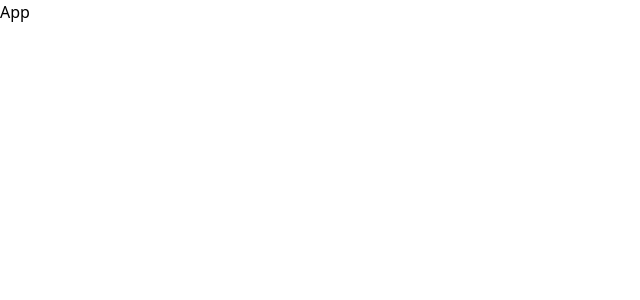
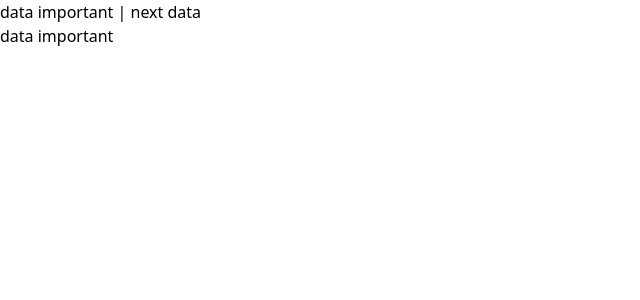
Before and after one commit to gityashh/LearnReact, a React (Vite) app: page / in a window 1280 px wide. Shown: the top 300 px of the page, without its empty margins (0-640 px from the left). Built offline with nearby package versions, Linux system fonts and the light colour scheme.

Commit message:
complete

```diff
--- a/src/App.jsx
+++ b/src/App.jsx
@@ -1,9 +1,12 @@
 import React from 'react'
+import Top from './components/Top'
+import Footer from './components/Footer'
 
 const App = () => {
-  return (
-    <div>App</div>
-  )
+  return <>
+    <Top />
+    <Footer />
+    </>
 }
 
 export default App
--- a/src/components/Footer.jsx
+++ b/src/components/Footer.jsx
@@ -0,0 +1,11 @@
+import React, { useContext } from 'react'
+import { dataContext } from '../contexts/NewContext'
+
+const Footer = () => {
+    const data = useContext(dataContext)[0];
+  return (
+      <div>{ data }</div>
+  )
+}
+
+export default Footer
--- a/src/components/Top.jsx
+++ b/src/components/Top.jsx
@@ -0,0 +1,11 @@
+import React, { useContext } from 'react'
+import { dataContext } from '../contexts/NewContext'
+
+const Top = () => {
+    const [data, setdata,sect,setsect] = useContext(dataContext);
+  return (
+      <div>{data} | { sect }</div>
+  )
+}
+
+export default Top
--- a/src/contexts/NewContext.jsx
+++ b/src/contexts/NewContext.jsx
@@ -0,0 +1,16 @@
+import React, { createContext,useState } from 'react'
+
+
+export const dataContext = createContext(null)
+
+const NewContext = (props) => {
+    const [data, setdata] = useState("data important")
+    const [sect, setsect] = useState("next data")
+  return (
+      <dataContext.Provider value={[data,setdata,sect,setsect]}>
+          {props.children}
+      </dataContext.Provider>
+  )
+}
+
+export default NewContext
--- a/src/main.jsx
+++ b/src/main.jsx
@@ -1,5 +1,10 @@
 import { createRoot } from 'react-dom/client';
 import App from './App.jsx';
 import './index.css';
+import NewContext from './contexts/NewContext.jsx';
 
-createRoot(document.getElementById('root')).render(<App />);
+createRoot(document.getElementById('root')).render(
+    <NewContext>
+        <App />
+    </NewContext>
+);
```
